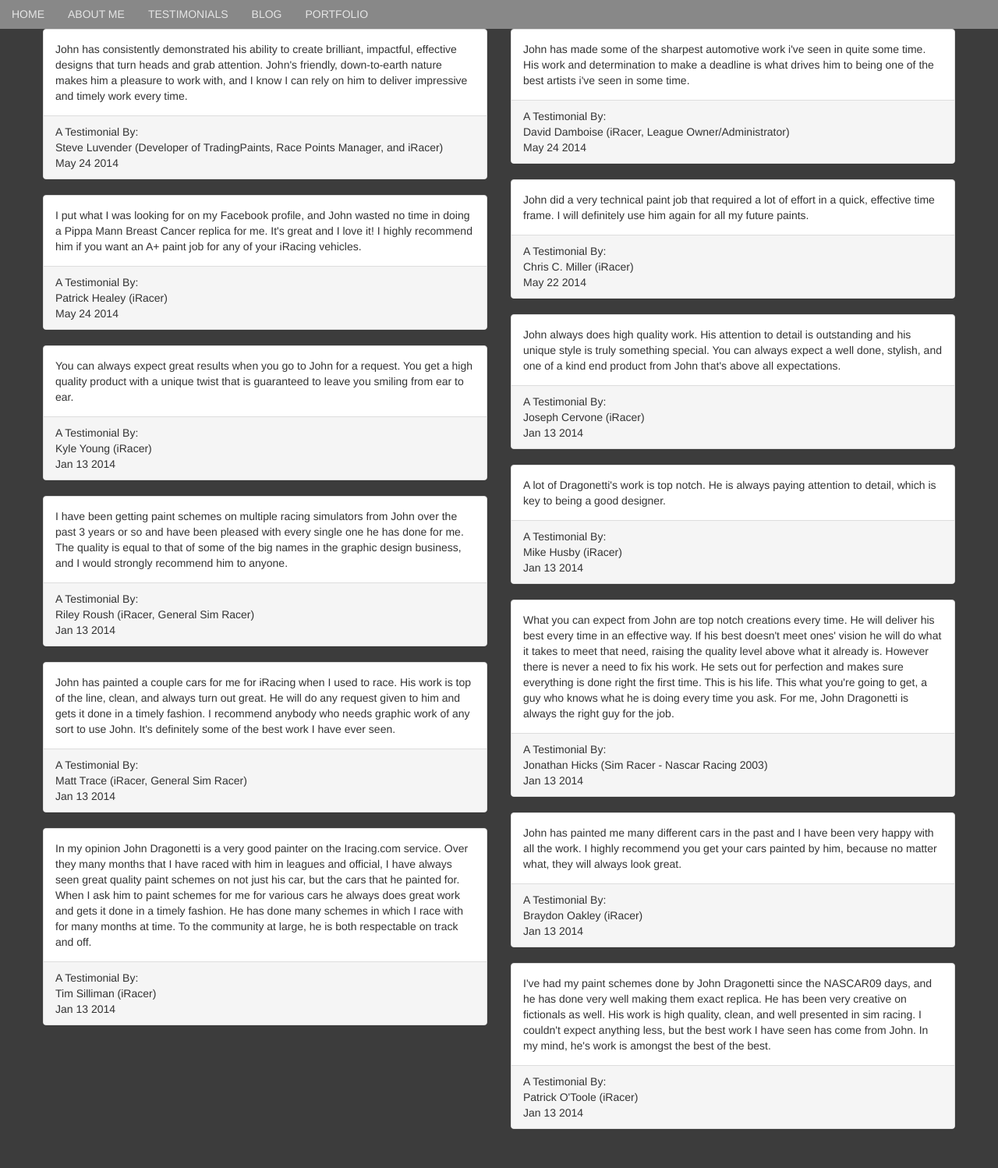
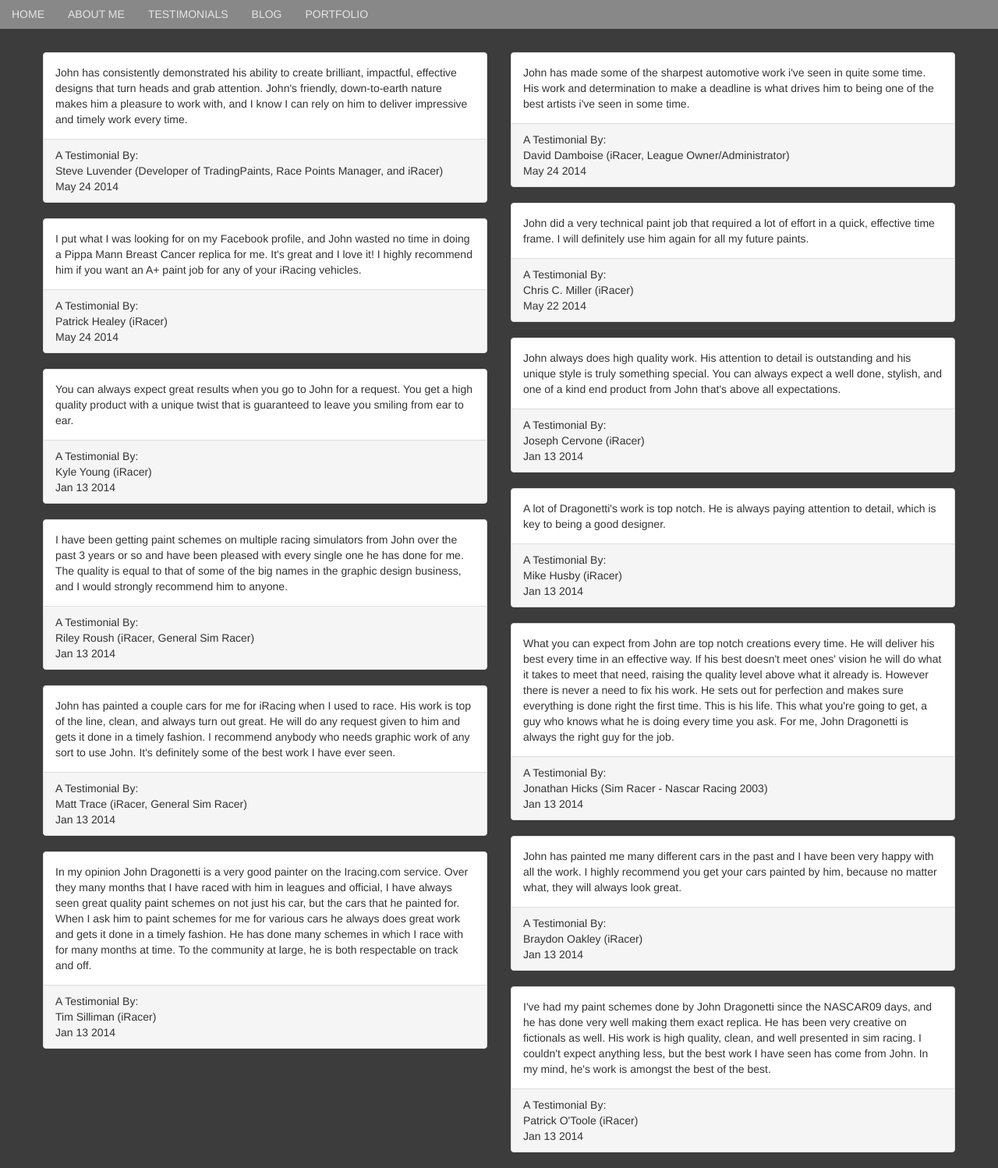
Before and after one commit to JohnDragonetti/JD.meDev, a PHP site: page /testimonials in a window 1280 px wide. Shown: the part 210-1708 px from the top of the page at 78% size. Before the commit the page ends 1658 px from the top, so only its background shows below. Run offline with PHP 8.4, Linux system fonts and the light colour scheme.

Commit message:
Add testimonial container styles

```diff
--- a/app/view/testimonials.php
+++ b/app/view/testimonials.php
@@ -9,7 +9,7 @@ $this->title='A Bit About Myself';
 
 [[NAV]]
 
-<div class="container">
+<div class="container testimonial-container">
 
 
 <div class="row">
--- a/css/main.css
+++ b/css/main.css
@@ -65,3 +65,7 @@ h2 {
 .content-head {
     margin-bottom: 10px;
 }
+
+.testimonial-container {
+    padding-top: 30px;
+}
```
